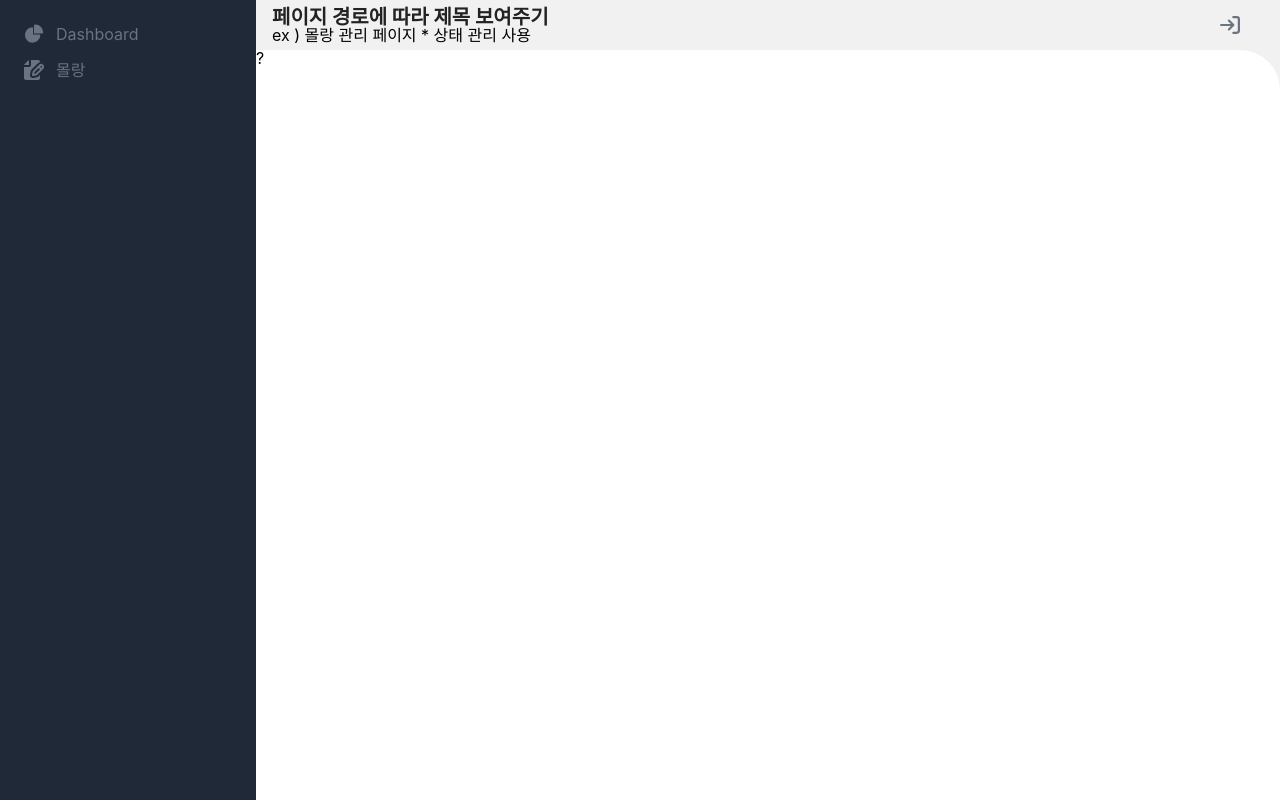
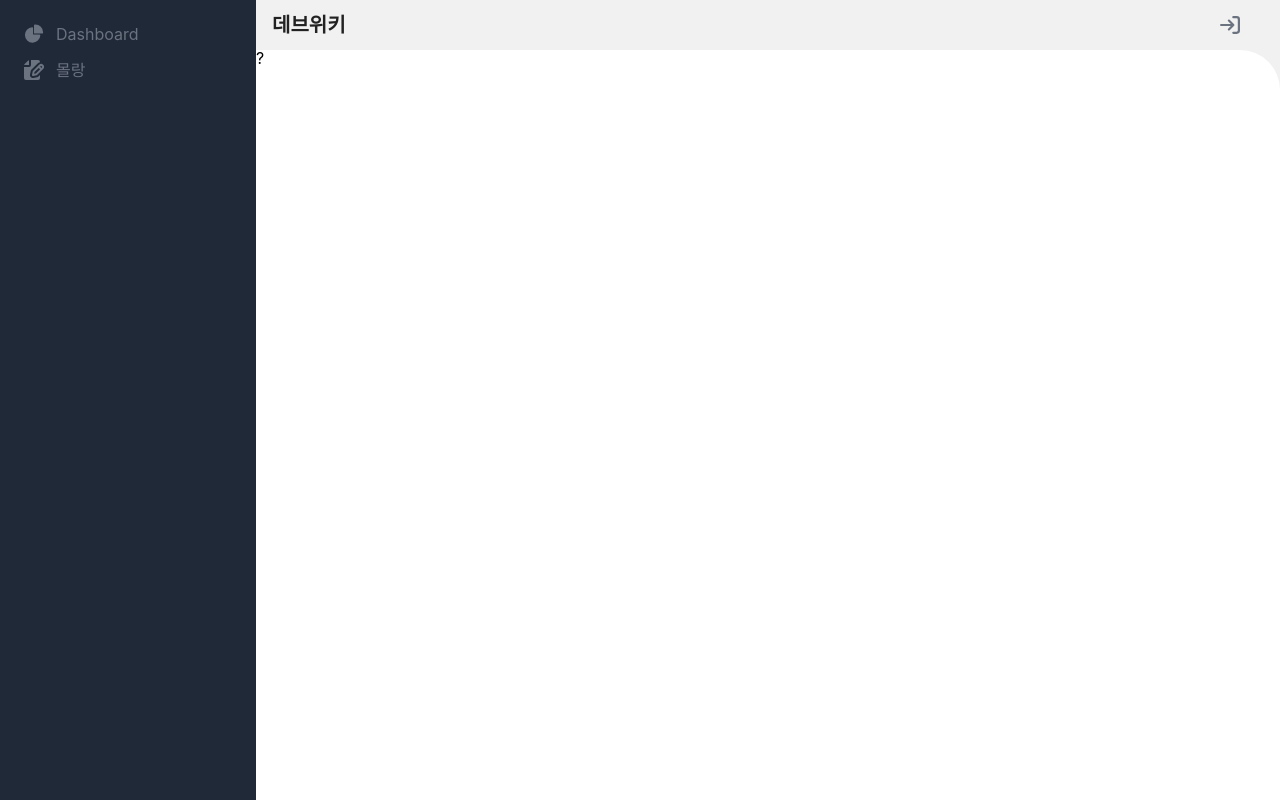
Before and after one commit to official-devwiki/app, a React (Create React App) app in the folder admin/: page / in a window 1280 px wide. Built offline with nearby package versions, Linux system fonts and the light colour scheme.

Commit message:
feat (admin): zustand 추가

```diff
--- a/admin/package.json
+++ b/admin/package.json
@@ -15,7 +15,8 @@
     "react-router-dom": "^6.4.3",
     "react-scripts": "5.0.1",
     "typescript": "^4.9.5",
-    "web-vitals": "^2.1.4"
+    "web-vitals": "^2.1.4",
+    "zustand": "^4.2.0"
   },
   "devDependencies": {
     "@types/jest": "^27.5.2",
--- a/admin/src/components/layout/Header.tsx
+++ b/admin/src/components/layout/Header.tsx
@@ -2,6 +2,7 @@ import {ReactElement} from "react";
 import styled from "styled-components";
 import {useNavigate} from "react-router-dom";
 import {Typography} from "../common/typography/Typography";
+import usePageStore from "../../store/page.store";
 
 interface Props {
   height: number;
@@ -29,9 +30,9 @@ const HeaderLayout = styled.header<{height: number}>`
 `;
 
 export const Header = (props: Props): ReactElement => {
+  const {pageTitle} = usePageStore();
   const {height} = props;
   const router = useNavigate();
-
 
   const signOut = async (): Promise<void> => {
     try {
@@ -47,9 +48,8 @@ export const Header = (props: Props): ReactElement => {
         <MenuList>
           <MenuItem>
             <Typography variant={'h1'} color={'black'} weight={'bold'}>
-              페이지 경로에 따라 제목 보여주기
+              {pageTitle}
             </Typography>
-            ex ) <b>몰랑 관리 페이지</b> * 상태 관리 사용
           </MenuItem>
           <MenuItem>
             <button
--- a/admin/src/components/layout/SideMenu.tsx
+++ b/admin/src/components/layout/SideMenu.tsx
@@ -1,7 +1,7 @@
 import {ReactElement} from 'react';
 import styled from 'styled-components';
-import {Link} from "react-router-dom";
-
+import {Link, useNavigate} from "react-router-dom";
+import usePageStore from "../../store/page.store";
 const SideMenuLayout = styled.aside`
   background-color: #1f2937;
   width: 256px;
@@ -25,13 +25,26 @@ const SideMenuItem = styled.li`
 `;
 
 export const SideMenu = (): ReactElement => {
+  const {setCurrentPageTitle} = usePageStore();
+  const router = useNavigate();
+
+  const redirectHome = () => {
+    setCurrentPageTitle('데브위키');
+    router('/')
+  }
+
+  const redirectMollrangManagement = () => {
+    setCurrentPageTitle('몰랑');
+    router('/mollrang')
+  }
+
   return (
     <SideMenuLayout>
       <SideMenuBox>
         <SideMenuLists>
           <SideMenuItem>
-            <Link
-              to="/"
+            <button
+              onClick={redirectHome}
               className="flex items-center p-2 text-gray-900 rounded-lg dark:text-white hover:bg-gray-100 dark:hover:bg-gray-700 group"
             >
               <svg
@@ -45,11 +58,11 @@ export const SideMenu = (): ReactElement => {
                 <path d="M12.5 0c-.157 0-.311.01-.565.027A1 1 0 0 0 11 1.02V10h8.975a1 1 0 0 0 1-.935c.013-.188.028-.374.028-.565A8.51 8.51 0 0 0 12.5 0Z" />
               </svg>
               <span className="ml-3 text">Dashboard</span>
-            </Link>
+            </button>
           </SideMenuItem>
           <SideMenuItem>
-            <Link
-              to="/mollrang"
+            <button
+              onClick={redirectMollrangManagement}
               className="flex items-center p-2 text-gray-900 rounded-lg dark:text-white hover:bg-gray-100 dark:hover:bg-gray-700 group"
             >
               <svg
@@ -64,7 +77,7 @@ export const SideMenu = (): ReactElement => {
                 <path d="M8.961 16a.93.93 0 0 0 .189-.019l3.4-.679a.961.961 0 0 0 .49-.263l6.118-6.117a2.884 2.884 0 0 0-4.079-4.078l-6.117 6.117a.96.96 0 0 0-.263.491l-.679 3.4A.961.961 0 0 0 8.961 16Zm7.477-9.8a.958.958 0 0 1 .68-.281.961.961 0 0 1 .682 1.644l-.315.315-1.36-1.36.313-.318Zm-5.911 5.911 4.236-4.236 1.359 1.359-4.236 4.237-1.7.339.341-1.699Z" />
               </svg>
               <span className="flex-1 ml-3 whitespace-nowrap text">몰랑</span>
-            </Link>
+            </button>
           </SideMenuItem>
         </SideMenuLists>
       </SideMenuBox>
--- /dev/null
+++ b/admin/src/store/page.store.ts
@@ -0,0 +1,25 @@
+import { create } from 'zustand';
+import { persist } from 'zustand/middleware';
+
+interface PageInitialState {
+  currentPage: string;
+  pageTitle: string;
+  setCurrentPage: (page: string) => void;
+  setCurrentPageTitle: (title: string) => void;
+};
+
+
+const STORE_KEY = 'devwiki-admin'
+
+
+const usePageStore = create(
+  persist<PageInitialState>((set,get) => ({
+      currentPage: '',
+      pageTitle: '데브위키',
+      setCurrentPage: (payload: string) => { set({currentPage: payload})},
+      setCurrentPageTitle: (payload: string) => {set({pageTitle: payload})},
+    }),
+    {name: STORE_KEY}
+  )
+);
+export default usePageStore;
```
Also changed, not shown: 1 other file (tests, documents, lock files or other folders).
